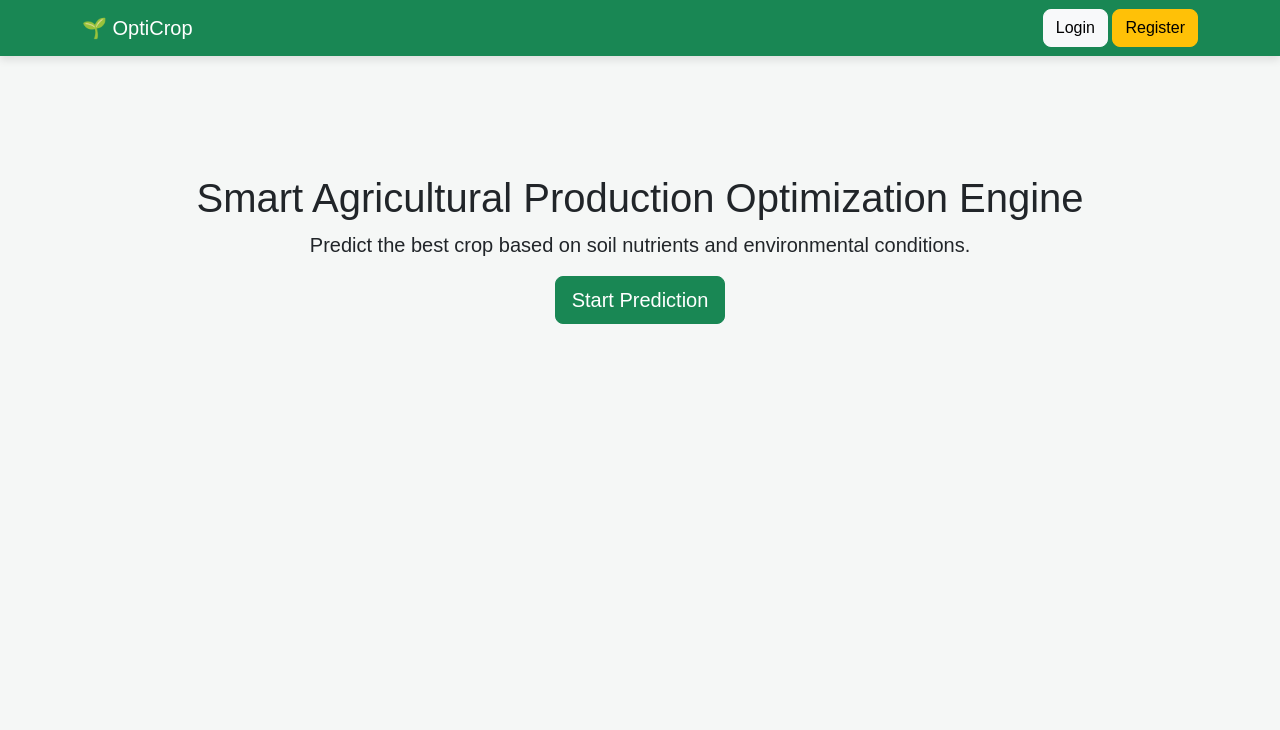
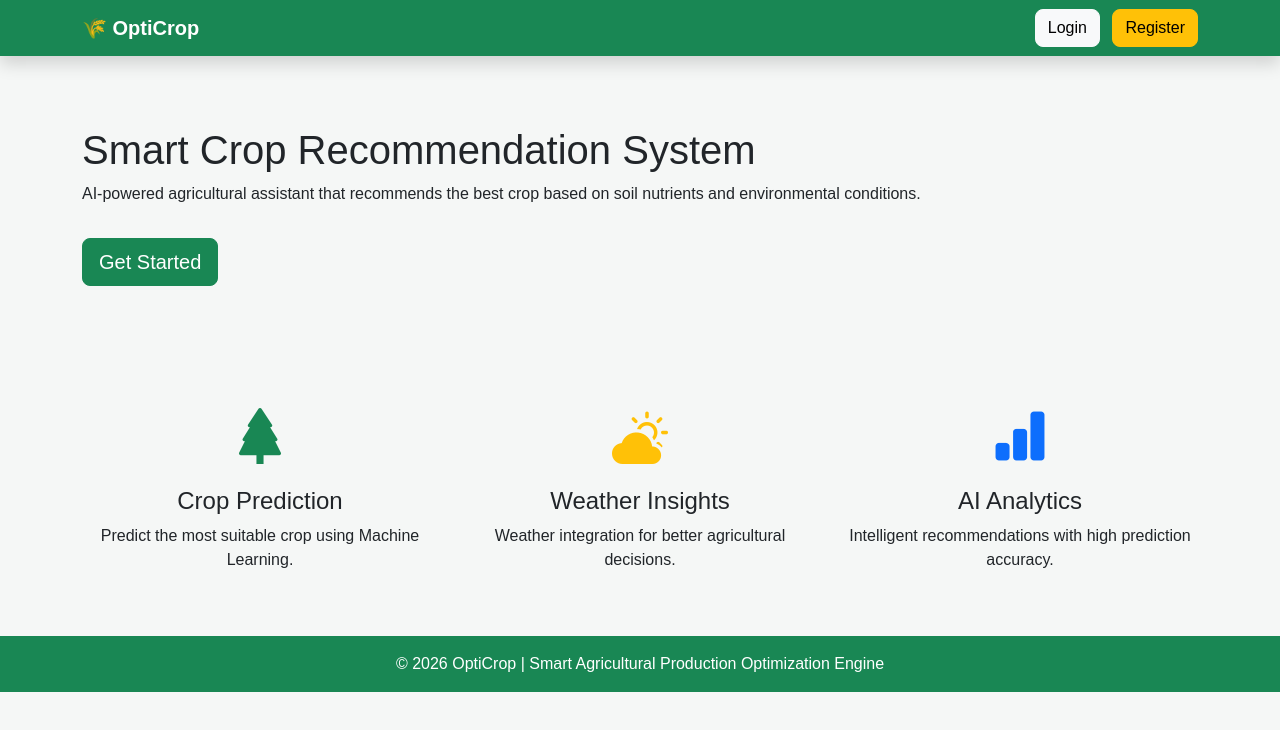
Before and after one commit to baluguriharshitha/OptiCrop, a plain HTML site: page frontend/index.html in a window 1280 px wide. Drawn offline with nearby package versions, Linux system fonts and the light colour scheme.

Commit message:
Update index.html

```diff
--- a/frontend/index.html
+++ b/frontend/index.html
@@ -1,77 +1,126 @@
 <!DOCTYPE html>
 <html lang="en">
+
 <head>
+    <meta charset="UTF-8">
+    <meta name="viewport" content="width=device-width, initial-scale=1.0">
 
-    <meta charset="UTF-8">
+    <title>OptiCrop | Smart Crop Recommendation</title>
 
-    <meta name="viewport"
-          content="width=device-width, initial-scale=1.0">
+    <!-- Bootstrap -->
+    <link href="https://cdn.jsdelivr.net/npm/bootstrap@5.3.3/dist/css/bootstrap.min.css" rel="stylesheet">
 
-    <title>OptiCrop</title>
+    <!-- Bootstrap Icons -->
+    <link href="https://cdn.jsdelivr.net/npm/bootstrap-icons@1.11.3/font/bootstrap-icons.css" rel="stylesheet">
 
-    <link href="https://cdn.jsdelivr.net/npm/bootstrap@5.3.3/dist/css/bootstrap.min.css"
-          rel="stylesheet">
+    <!-- Google Font -->
+    <link href="https://fonts.googleapis.com/css2?family=Poppins:wght@300;400;500;600;700&display=swap" rel="stylesheet">
 
-    <link rel="stylesheet"
-          href="assets/css/style.css">
-
+    <!-- Custom CSS -->
+    <link rel="stylesheet" href="assets/css/style.css">
 </head>
 
 <body>
 
-<nav class="navbar navbar-expand-lg navbar-dark bg-success">
+<nav class="navbar navbar-expand-lg navbar-dark bg-success shadow">
+    <div class="container">
+        <a class="navbar-brand fw-bold" href="#">
+            🌾 OptiCrop
+        </a>
+
+        <div>
+            <a href="login.html" class="btn btn-light me-2">Login</a>
+            <a href="register.html" class="btn btn-warning">Register</a>
+        </div>
+    </div>
+</nav>
+
+<section class="hero">
 
     <div class="container">
 
-<a class="navbar-brand" href="#">
-🌱 OptiCrop
+        <h1>Smart Crop Recommendation System</h1>
+
+        <p>
+            AI-powered agricultural assistant that recommends the best crop
+            based on soil nutrients and environmental conditions.
+        </p>
+
+        <a href="register.html" class="btn btn-success btn-lg mt-3">
+            Get Started
         </a>
 
-<div>
+    </div>
 
-<a href="login.html"
-class="btn btn-light">
+</section>
 
-Login
+<section class="container py-5">
 
-</a>
+    <div class="row text-center">
 
-<a href="register.html"
-class="btn btn-warning">
+        <div class="col-md-4">
 
-Register
+            <div class="feature-card">
 
-</a>
+                <i class="bi bi-tree-fill display-4 text-success"></i>
+
+                <h4 class="mt-3">
+                    Crop Prediction
+                </h4>
+
+                <p>
+                    Predict the most suitable crop using Machine Learning.
+                </p>
 
             </div>
 
         </div>
 
-</nav>
+        <div class="col-md-4">
 
-<section class="container mt-5 text-center">
+            <div class="feature-card">
 
-<h1>
+                <i class="bi bi-cloud-sun-fill display-4 text-warning"></i>
 
-Smart Agricultural Production Optimization Engine
+                <h4 class="mt-3">
+                    Weather Insights
+                </h4>
 
-</h1>
-
-<p class="lead">
-
-Predict the best crop based on soil nutrients
-and environmental conditions.
-
+                <p>
+                    Weather integration for better agricultural decisions.
                 </p>
 
-<a href="recommendation.html"
-class="btn btn-success btn-lg">
+            </div>
 
-Start Prediction
+        </div>
 
-</a>
+        <div class="col-md-4">
+
+            <div class="feature-card">
+
+                <i class="bi bi-bar-chart-fill display-4 text-primary"></i>
+
+                <h4 class="mt-3">
+                    AI Analytics
+                </h4>
+
+                <p>
+                    Intelligent recommendations with high prediction accuracy.
+                </p>
+
+            </div>
+
+        </div>
+
+    </div>
 
 </section>
+
+<footer class="bg-success text-white text-center p-3">
+
+    © 2026 OptiCrop | Smart Agricultural Production Optimization Engine
+
+</footer>
 
 </body>
 
```
Lines whose indentation alone changed are shown as unchanged.
